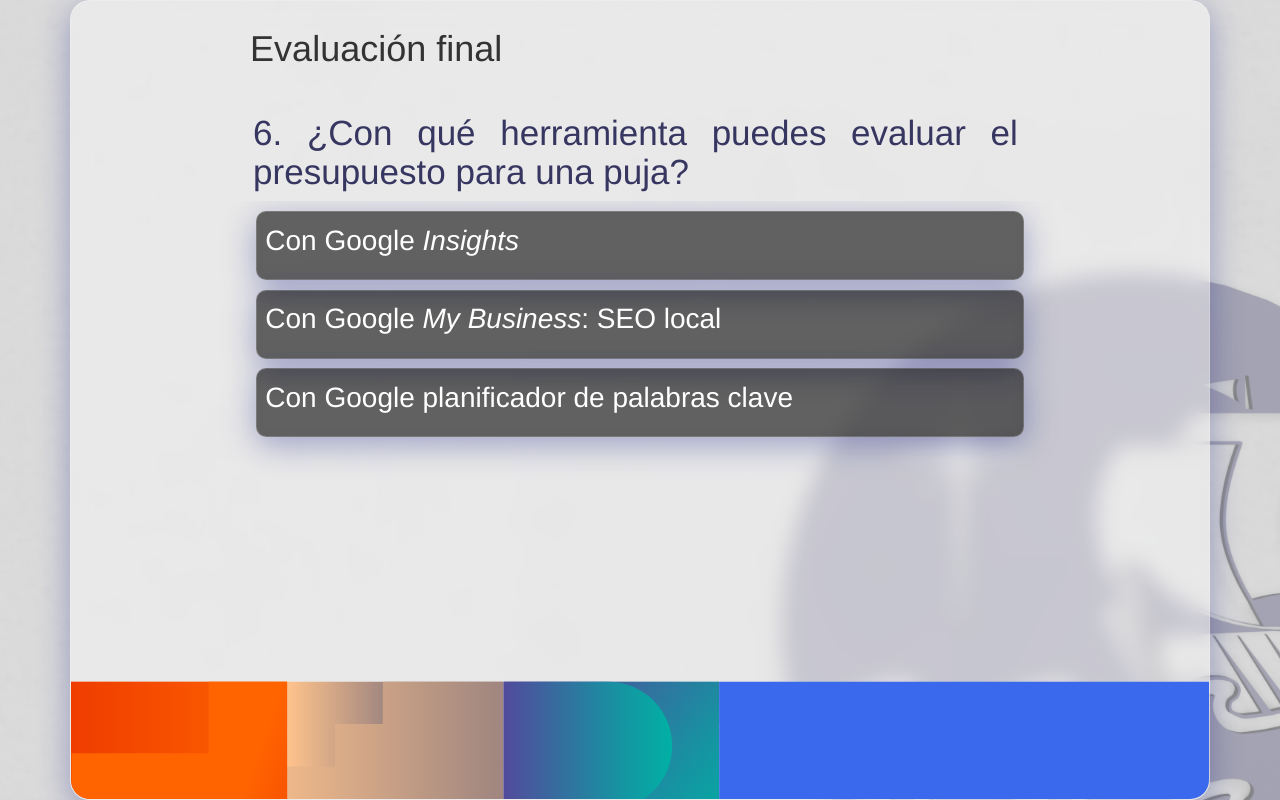
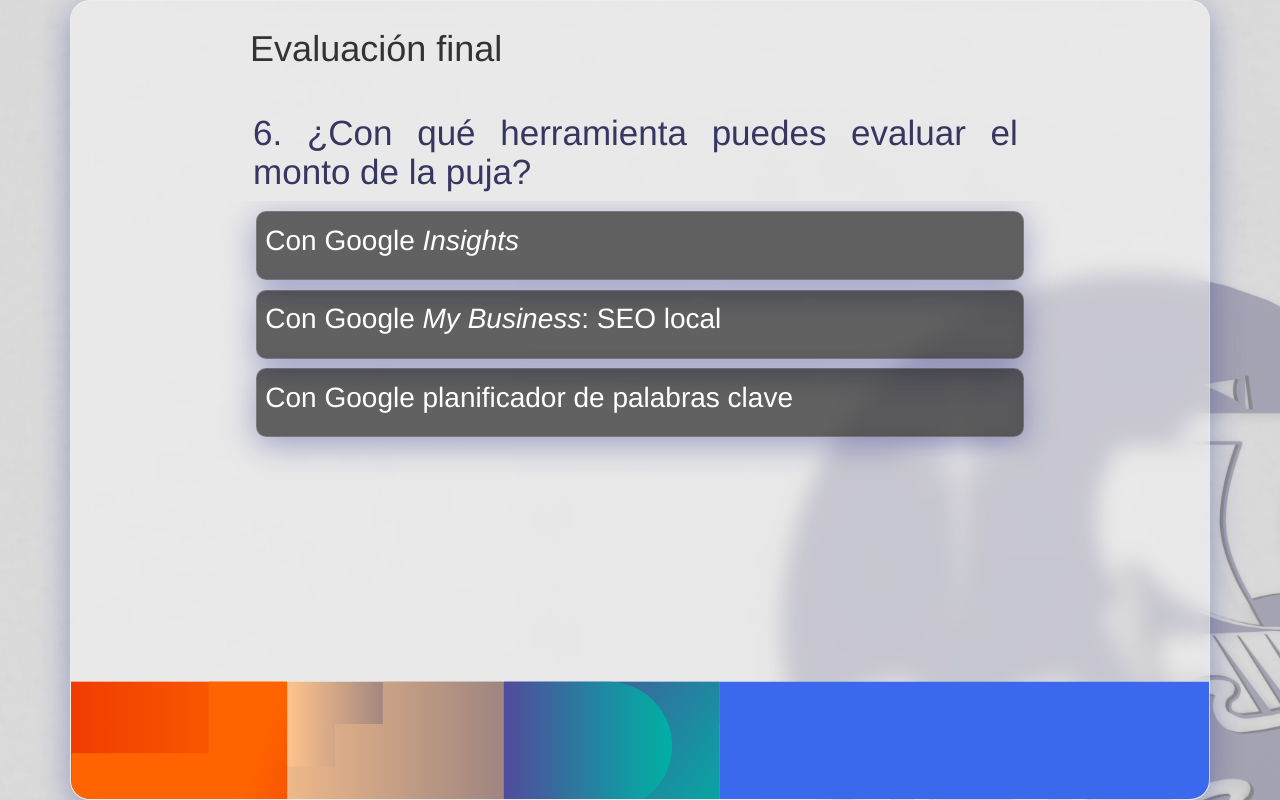
Before and after one commit to Davidtt083/ev-final-03, a plain HTML site: page pregunta-6.html in a window 1280 px wide. Drawn offline with nearby package versions, Linux system fonts and the light colour scheme; no server answers.

Commit message:
pregunta

```diff
--- a/pregunta-6.html
+++ b/pregunta-6.html
@@ -38,7 +38,7 @@
       <div class="incomplete-task-up">
         <div class="incomplete-task">
 
-          <h2>6. ¿Con qué herramienta puedes evaluar el presupuesto para una puja?</h2>
+          <h2>6. ¿Con qué herramienta puedes evaluar el monto de la puja?</h2>
 
         </div>
       </div>
```
